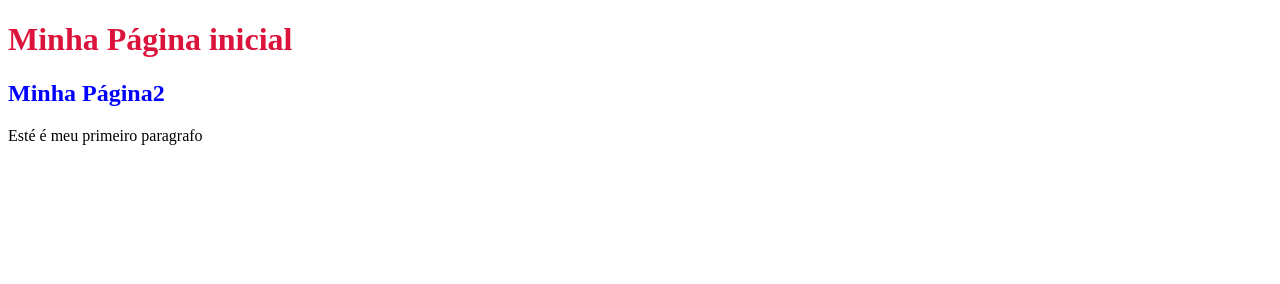
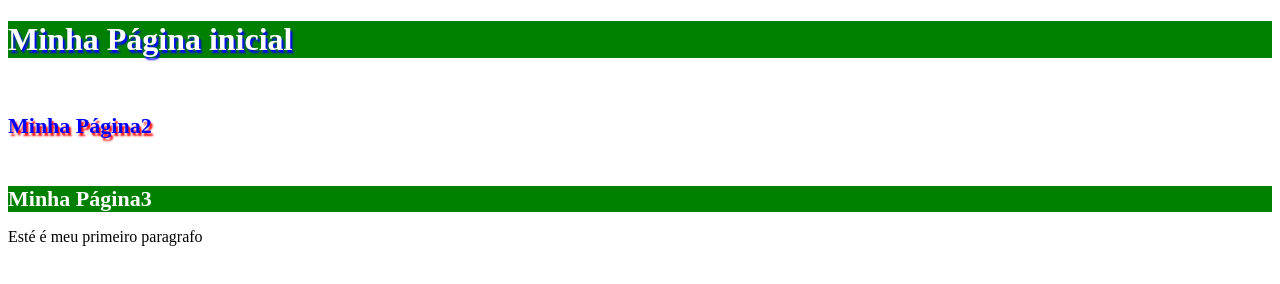
Before and after one commit to jwsolive/aulasenac, a plain HTML site: page index.html in a window 1280 px wide. Drawn offline with Linux system fonts and the light colour scheme.

Commit message:
Aplicando CSS

```diff
--- a/index.html
+++ b/index.html
@@ -6,15 +6,27 @@
     <title>Aula HTML</title>
     <style>
         #bloco{
+            text-shadow: 2px 3px 2px red;
             color:blue
+        }
+        .bloco{
+            background-color: green;
+            color: white !important;
+        }
+        .tamFonte{
+            font-size: 22px;
+
         }
     </style>
 </head>
 <body>
     <!--Atributo Inline-->
-    <h1 style="color: crimson;">Minha Página inicial</h1>
+    <h1 style="color: crimson; text-shadow: 2px 3px 2px blue;" class="bloco">Minha Página inicial</h1>
+    <br>
     <!-- Atributo em bloco -->
-    <h2 id="bloco">Minha Página2</h2>
+    <h1 class="tamFonte" id="bloco">Minha Página2</h1>
+    <br>
+    <h1 class="bloco tamFonte">Minha Página3</h1>
     <p>Esté é meu primeiro paragrafo</p>
 </body>
 </html>
```
